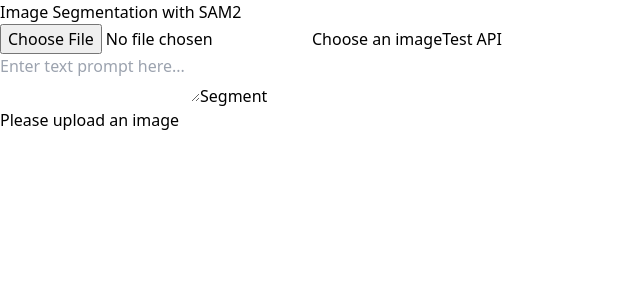
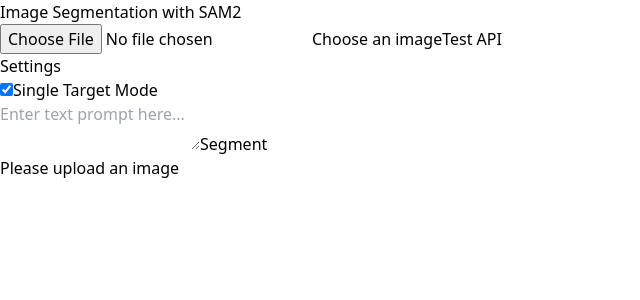
Before and after one commit to Duy1230/Text2Image-Impainting, a React (Vite) app in the folder sam2-demo/: page / in a window 1280 px wide. Shown: the top 300 px of the page, without its empty margins (0-640 px from the left). Built offline with nearby package versions, Linux system fonts and the light colour scheme.

Commit message:
Added single target option

```diff
--- a/sam2-demo/config.js
+++ b/sam2-demo/config.js
@@ -1,5 +1,5 @@
 const config = {
-    apiBaseUrl: 'https://2a5d-34-83-226-149.ngrok-free.app'
+    apiBaseUrl: 'https://9c24-35-247-59-183.ngrok-free.app'
   };
 
   export default config;
--- a/sam2-demo/src/pages/MainPage.jsx
+++ b/sam2-demo/src/pages/MainPage.jsx
@@ -5,6 +5,7 @@
   const [image, setImage] = useState(null)
   const [coordinates, setCoordinates] = useState(null)
   const [apiResponse, setApiResponse] = useState(null)
+  const [singleTargetMode, setSingleTargetMode] = useState(true)
   const imageRef = useRef(null)
   const textPrompt = useRef(null)
 
@@ -56,12 +57,13 @@
       try {
         // First get the boxes from GroundingDINO
         const dinoResponse = await axiosInstance.post('/groundingdino/predict', {
-          prompt: textPrompt.current.value
+          prompt: textPrompt.current.value,
+          single_target_mode: singleTargetMode
         })
 
         // Then use the boxes for SAM2 segmentation
         const response = await axiosInstance.post('/sam2/segment_with_text', {
-          boxes: dinoResponse.data.boxes
+          boxes: dinoResponse.data.boxes,
         }, { responseType: 'blob' })
 
         // Create a URL from the Blob
@@ -138,7 +140,21 @@
               Test API
             </button>
           </div>
-
+          <div className="mb-4 p-4 border border-gray-300 rounded-lg">
+            <h3 className="font-semibold text-gray-700 mb-3">Settings</h3>
+            <div className="flex items-center">
+              <input
+                type="checkbox"
+                id="singleTargetMode"
+                checked={singleTargetMode}
+                onChange={() => setSingleTargetMode(!singleTargetMode)}
+                className="w-4 h-4 text-blue-600 bg-gray-100 border-gray-300 rounded focus:ring-blue-500"
+              />
+              <label htmlFor="singleTargetMode" className="ml-2 text-sm text-gray-700">
+                Single Target Mode
+              </label>
+            </div>
+          </div>
           <textarea
             className="w-full h-48 p-4 border border-gray-300 rounded-lg resize-none focus:outline-none focus:ring-2 focus:ring-blue-500"
             placeholder="Enter text prompt here..."
```
Also changed, not shown: 2 other files (tests, documents, lock files or other folders).
